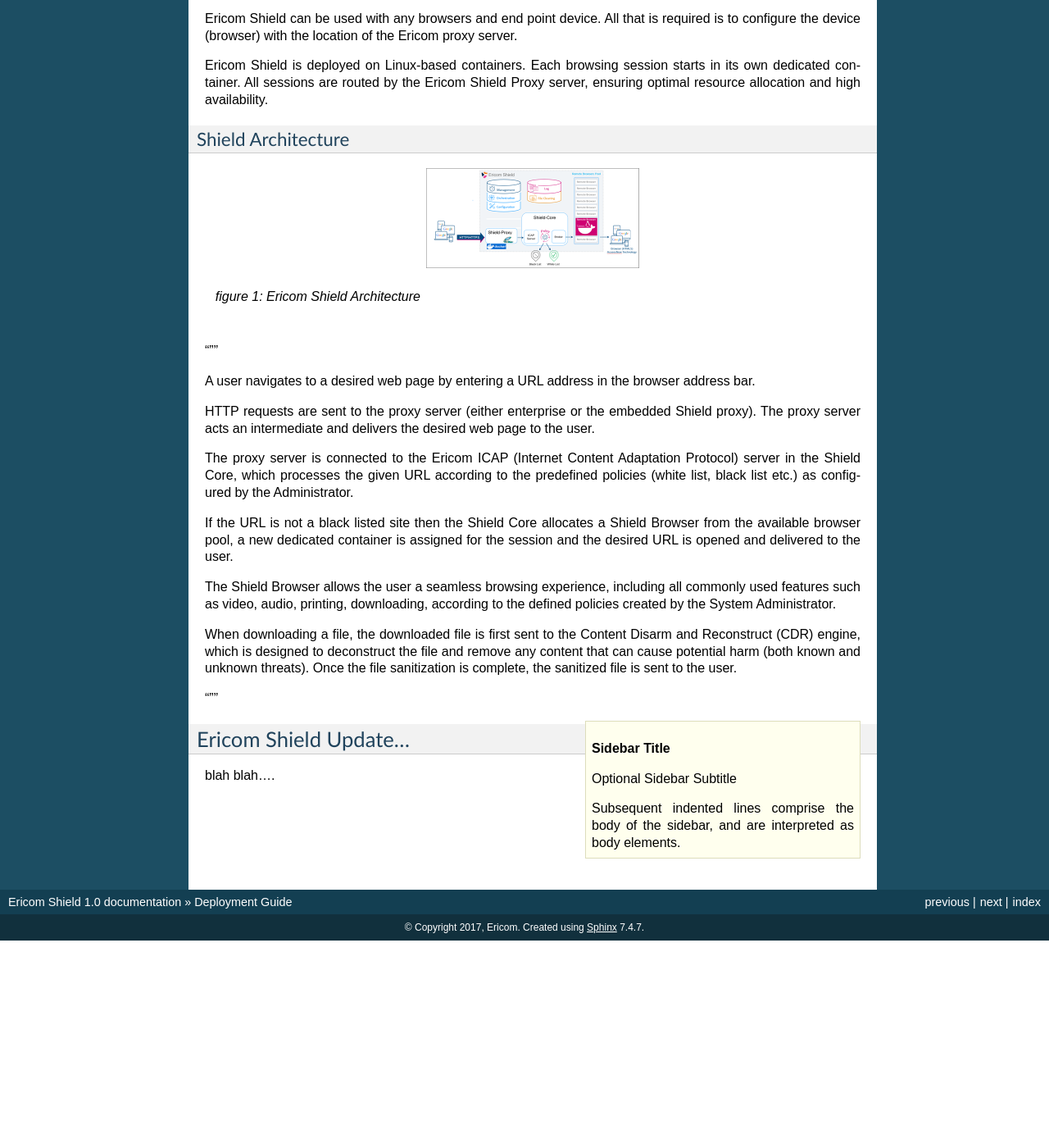
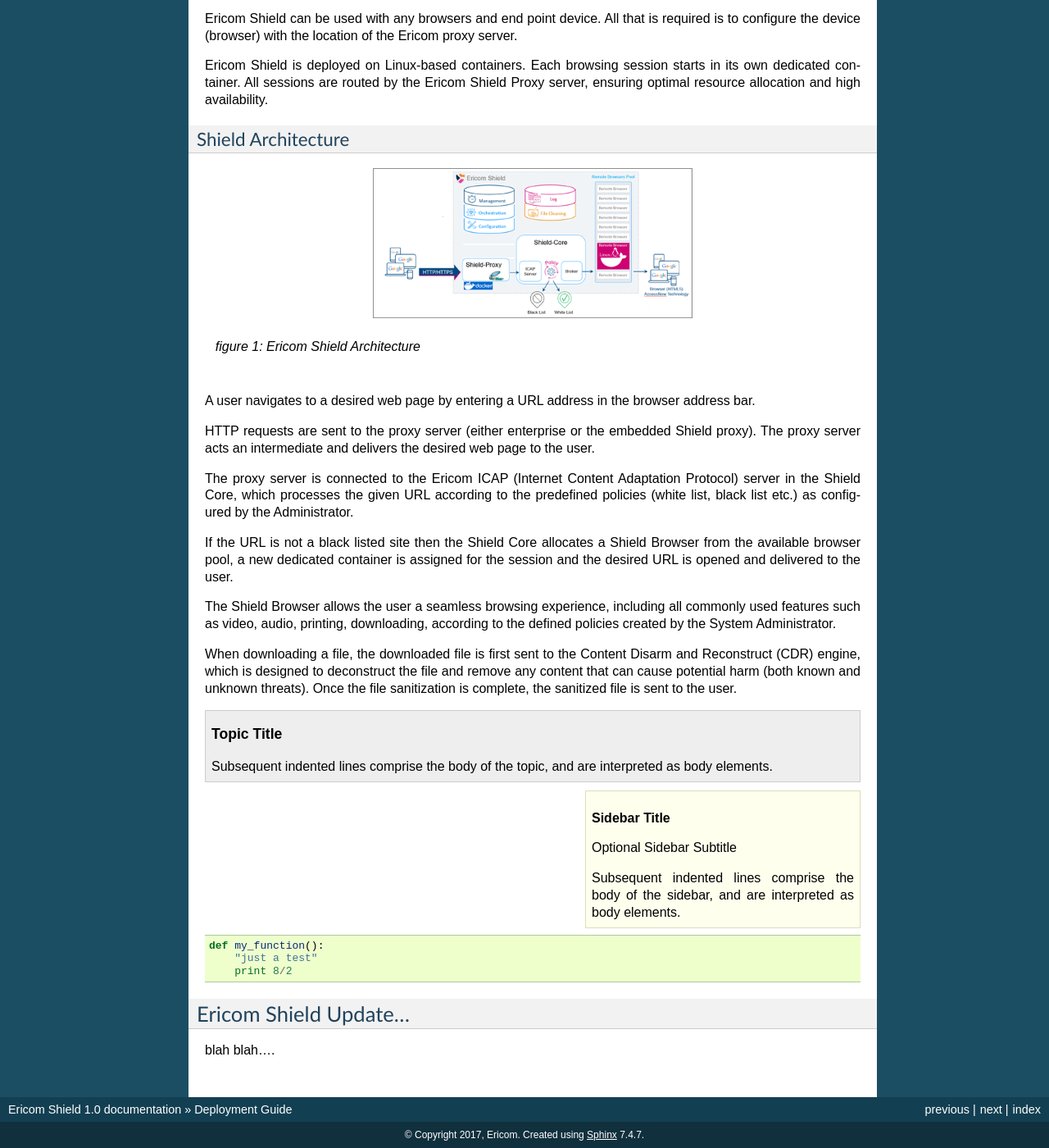
Before and after one commit to BenyH/Shield.Docs, a Sphinx documentation site: the page built from docs/DeploymentGuide.rst, in a window 1280 px wide and 1400 px high, scrolled down 413 px. Shown: the whole window at 82% size. Built offline with Sphinx 7.4.7, drawn with Linux system fonts in a browser that asks for light colours; before the commit the page ends 1560 px from its top, so only the background shows below that.

Commit message:
Formatting 2
Formatting 2

```diff
--- a/docs/DeploymentGuide.rst
+++ b/docs/DeploymentGuide.rst
@@ -17,13 +17,13 @@ Ericom Shield is deployed on Linux-based containers. Each browsing session start
 Shield Architecture
 ^^^^^^^^^^^^^^^^^^^
 .. figure:: images/Architecture_f1.png
-	:scale: 50%
+	:scale: 75%
 	:alt: Ericom Shield Architecture
 	:align: center
 
 	*figure 1: Ericom Shield Architecture*
 
-"""
+
 
 A user navigates to a desired web page by entering a URL address in the browser address bar.
 
@@ -37,7 +37,12 @@ The Shield Browser allows the user a seamless browsing experience, including all
 
 When downloading a file, the downloaded file is first sent to the Content Disarm and Reconstruct (CDR) engine, which is designed to deconstruct the file and remove any content that can cause potential harm (both known and unknown threats). Once the file sanitization is complete, the sanitized file is sent to the user.
 
-"""
+.. topic:: Topic Title
+
+    Subsequent indented lines comprise
+    the body of the topic, and are
+    interpreted as body elements.
+
 
 .. sidebar:: Sidebar Title
    :subtitle: Optional Sidebar Subtitle
@@ -47,6 +52,14 @@ When downloading a file, the downloaded file is first sent to the Content Disarm
    interpreted as body elements.
 
 
+.. code:: python
+
+  def my_function():
+      "just a test"
+      print 8/2
+
+
+
 
 Ericom Shield Update...
 -----------------------
```
